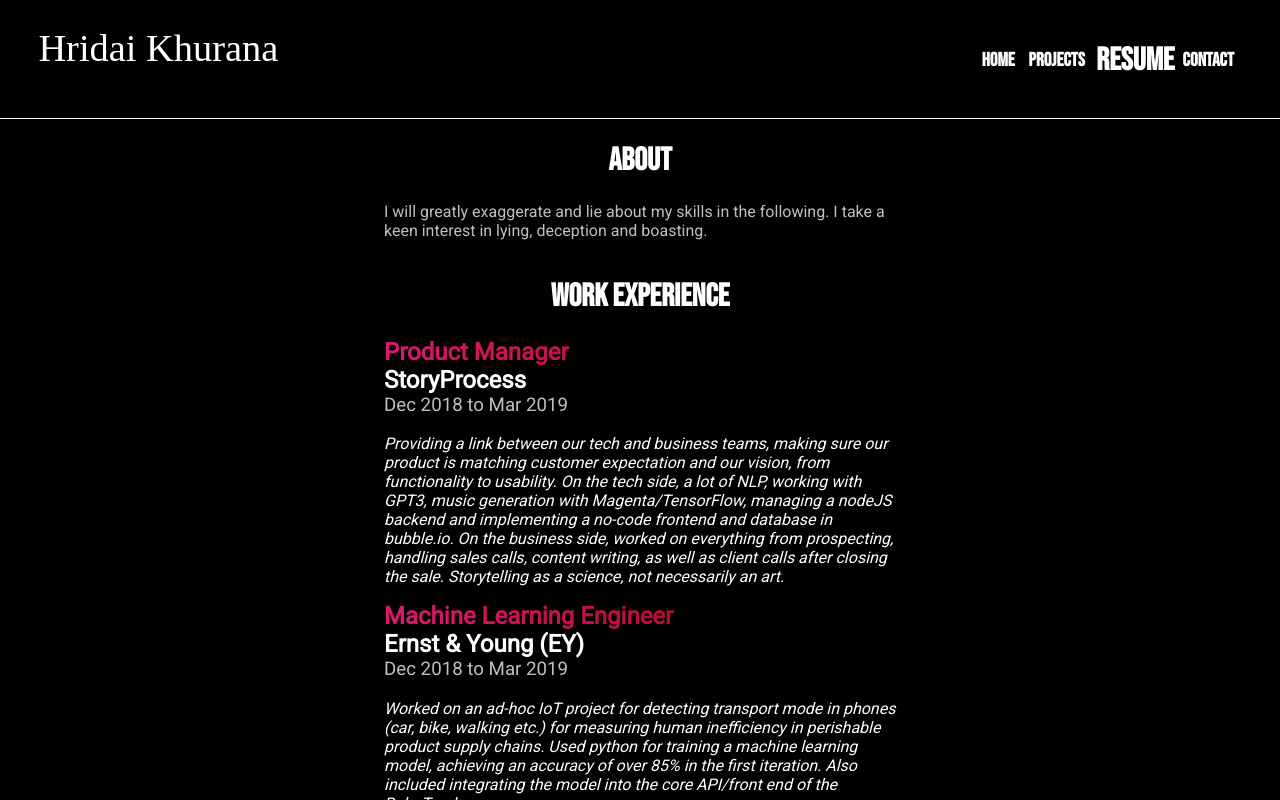
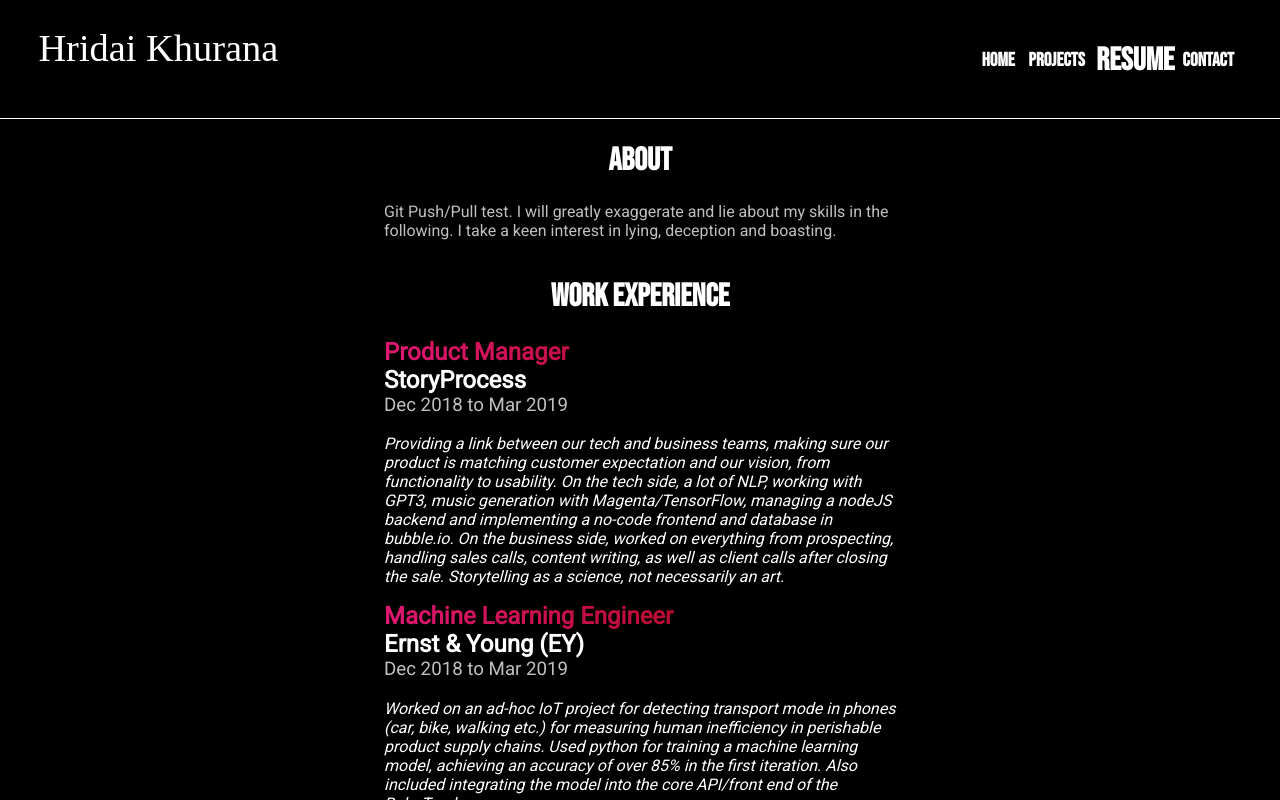
Before and after one commit to hridaik/personal-site, a React (Create React App) app: page /resume in a window 1280 px wide. Built offline with nearby package versions, Linux system fonts and the light colour scheme; a web font is replaced by a local one.

Commit message:
pulling test

```diff
--- a/src/Resume.js
+++ b/src/Resume.js
@@ -4,7 +4,7 @@ import {NavLink} from 'react-router-dom';
 import { AnimatePresence, motion } from 'framer-motion';
 
 
-const aboutText = 'I will greatly exaggerate and lie about my skills in the following. I take a keen interest in lying, deception and boasting.';
+const aboutText = 'Git Push/Pull test. I will greatly exaggerate and lie about my skills in the following. I take a keen interest in lying, deception and boasting.';
 
 const storyproc = 'Providing a link between our tech and business teams, making sure our product is matching customer expectation and our vision, from functionality to usability. On the tech side, a lot of NLP, working with GPT3, music generation with Magenta/TensorFlow, managing a nodeJS backend and implementing a no-code frontend and database in bubble.io. On the business side, worked on everything from prospecting, handling sales calls, content writing, as well as client calls after closing the sale. Storytelling as a science, not necessarily an art.';
 const ey = 'Worked on an ad-hoc IoT project for detecting transport mode in phones (car, bike, walking etc.) for measuring human inefficiency in perishable product supply chains. Used python for training a machine learning model, achieving an accuracy of over 85% in the first iteration. Also included integrating the model into the core API/front end of the RoboTrack app.';
```
